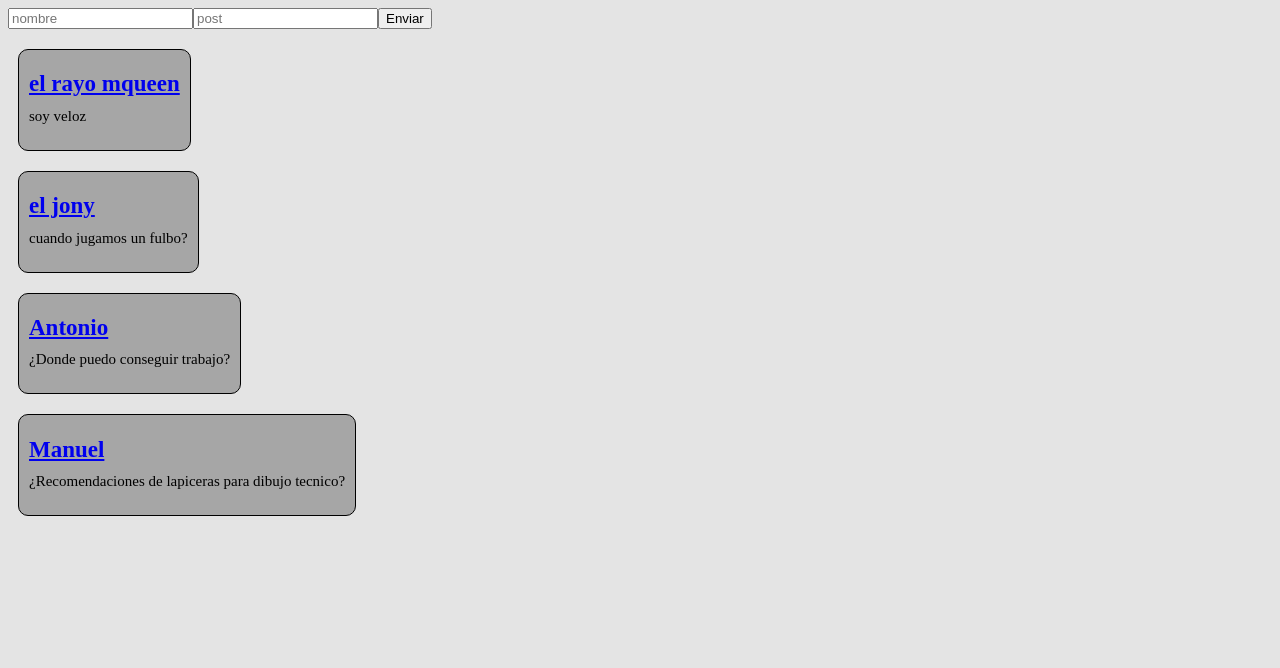
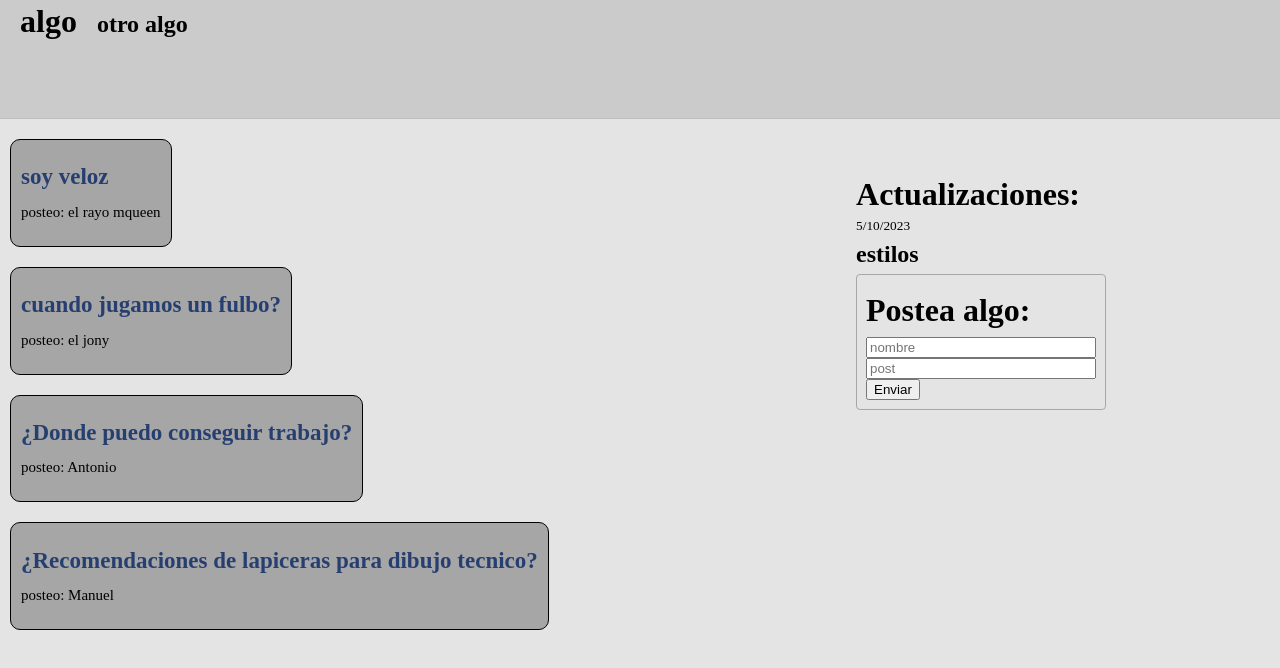
Before and after one commit to skinnyleonard/Blog_Grupal, a React (Vite) app: page / in a window 1280 px wide. Shown: the top 668 px of the page. Built offline with nearby package versions, Linux system fonts and the light colour scheme.

Commit message:
Add files via upload

```diff
--- a/src/App.css
+++ b/src/App.css
@@ -1,4 +1,7 @@
 body{
+    box-sizing: 0;
+    padding: 0;
+    margin: 0;
     background: rgb(228, 228, 228);
 }
 .postContenedor{
@@ -9,14 +12,49 @@ body{
     display: table;
     border-radius: 10px;
     font-size: 15px;
+    border: 1px solid black;
+    max-width: 550px;
+    overflow-wrap: break-word;
+}
+.postContenedor h1, a{
+    font-size: 23px;
+    line-height: 23px;
+    text-decoration: none;
+    color:  #273f70;
     cursor: pointer;
-    border: 1px solid black;
-}
-.postContenedor h1{
-    font-size: 23px;
-    line-height: 17px;
 }
 .postContenedor:hover{
     transform: scale(1.05);
     transition: 0.1s;
 }
+.inputs{
+    position: absolute;
+    right: 200px;
+    top: 173px;
+}
+.comenterForm{
+    line-height: 10px;
+    position: absolute;
+    border: 1px solid #a7a7a7;
+    border-radius: 4px;
+    padding: 9px;
+}
+.inputs input{
+    box-sizing:border-box;
+    width: 230px;
+    height: auto;
+}
+.contenedorPosts{
+    top: 10px;
+}
+.header{
+    width: 100%;
+    height: 118px;
+    background: #cbcbcb;
+    border-bottom: 1px solid #bebebe;
+}
+.header h1, .header h2{
+    line-height: 0;
+    display: inline-block;
+    margin-left: 20px;
+}
--- a/src/App.jsx
+++ b/src/App.jsx
@@ -2,6 +2,7 @@ import { useEffect, useState } from "react";
 import "./App.css";
 import { Comenter }from './components/Comenter'
 import { Link } from "react-router-dom";
+import  Header  from './components/Header'
 
 function App() {
 
@@ -36,15 +37,16 @@ function App() {
   }, [ posts ])
 
   return(
-    <div>
+    <div className="contenedorPosts">
+      <Header />
       <Comenter createNewPost={createNewPost}/>
       {posts.map(post => (
         <div className="postContenedor">
-          <Link to={post.user}><h1>{post.user}</h1></Link>
-          <p>{post.post}</p>
+          <Link to={post.user}><h1>{post.post}</h1></Link>
+          <p>posteo: {post.user}</p>
         </div>
       ))}
     </div>
   )
 }
-export default App;
+export default App
--- /dev/null
+++ b/src/components/Comentador.jsx
@@ -0,0 +1,33 @@
+import { useState } from "react";
+
+function Comentador(props) {
+  const [newComment, setNewComment] = useState("");
+  const [newName, setNewName] = useState("");
+
+  function handleSubmit(e) {
+    e.preventDefault();
+    props.createNewComment(newName, newComment)
+    localStorage.setItem("thenames", newName);
+    localStorage.setItem("thecomments", newComment);
+    setNewName("");
+    setNewComment("");
+  }
+  return (
+    <form onSubmit={handleSubmit}>
+      <input
+        type="text"
+        placeholder="nombre"
+        value={newName}
+        onChange={(e) => setNewName(e.target.value)}
+      />
+      <input
+        type="text"
+        placeholder="comenta, sin miedo"
+        value={newComment}
+        onChange={(e) => setNewComment(e.target.value)}
+      />
+      <button>Enviar</button>
+    </form>
+  );
+}
+export default Comentador;
--- /dev/null
+++ b/src/components/Comentarios.jsx
@@ -0,0 +1,44 @@
+import { useEffect, useState } from 'react'
+import Comentador from './Comentador'
+
+function Comentarios() {
+
+    const [ comments, setComments ] = useState([
+        {thename: 'pablito', comment:'me gusta si dale'},
+    ])
+
+    function createNewComment(newName, newComment){
+        setComments([...comments, {thename: newName, comment: newComment}])
+    }
+    useEffect(()=> {
+        let data = localStorage.getItem('thenames')
+        if (data){
+            setComments(JSON.parse(data))
+        }
+    }, [])
+    useEffect(()=> {
+        let data = localStorage.getItem('thecomments')
+        if (data){
+            setComments(JSON.parse(data))
+        }
+    }, [])
+    useEffect(()=> {
+        localStorage.setItem('thenames', JSON.stringify(comments))
+    }, [ comments ])
+    useEffect(()=> {
+        localStorage.setItem('thecomments', JSON.stringify(comments))
+    }, [ comments ])
+    return (
+        <div>
+        <Comentador createNewComment={createNewComment}/>
+            {comments.map(coment => (
+            <div>
+                <h2>{coment.thename}</h2>
+                <h3>{coment.comment}</h3>
+            </div>
+
+            ))}
+        </div>
+    )
+}
+export default Comentarios
--- a/src/components/Comenter.jsx
+++ b/src/components/Comenter.jsx
@@ -1,4 +1,5 @@
 import { useState } from "react";
+import "../App.css";
 export function Comenter(props) {
   const [newUser, setNewUser] = useState("");
   const [newPost, setNewPost] = useState("");
@@ -13,8 +14,14 @@ export function Comenter(props) {
   }
 
   return (
-    <div>
-      <form onSubmit={handleSubmit}>
+    <div className="inputs">
+      <div>
+        <h1 style={{lineHeight:'0'}}>Actualizaciones:</h1>
+        <small>5/10/2023</small>
+        <h2 style={{lineHeight:'0'}}>estilos</h2>
+      </div>
+      <form onSubmit={handleSubmit} className="comenterForm">
+        <h1>Postea algo:</h1>
         <input
           type="text"
           placeholder="nombre"
--- /dev/null
+++ b/src/components/Header.jsx
@@ -0,0 +1,9 @@
+function Header(){
+    return(
+        <div className="header">
+            <h1>algo</h1>
+            <h2>otro algo</h2>
+        </div>
+    )
+}
+export default Header
--- /dev/null
+++ b/src/components/hola.html
@@ -0,0 +1,61 @@
+<!DOCTYPE html>
+<html>
+<head>
+  <title>Wireframe</title>
+  <style>
+    body {
+      margin: 0;
+      padding: 0;
+      font-family: Arial, sans-serif;
+    }
+
+    header {
+      background-color: #333;
+      color: #fff;
+      padding: 20px;
+      text-align: center;
+    }
+
+    main {
+      display: flex;
+      justify-content: space-between;
+      align-items: flex-start;
+      padding: 20px;
+    }
+
+    .sidebar {
+      width: 200px;
+      background-color: #f1f1f1;
+      padding: 20px;
+    }
+
+    .content {
+      flex-grow: 1;
+      background-color: #fff;
+      padding: 20px;
+    }
+  </style>
+</head>
+<body>
+  <header>
+    <h1>Encabezado de la página</h1>
+  </header>
+
+  <main>
+    <div class="sidebar">
+      <h2>Barra lateral izquierda</h2>
+      <p>Contenido de la barra lateral izquierda</p>
+    </div>
+
+    <div class="content">
+      <h2>Área de contenido</h2>
+      <p>Contenido principal de la página</p>
+    </div>
+
+    <div class="sidebar">
+      <h2>Barra lateral derecha</h2>
+      <p>Contenido de la barra lateral derecha</p>
+    </div>
+  </main>
+</body>
+</html>
--- a/src/main.jsx
+++ b/src/main.jsx
@@ -1,20 +1,18 @@
 import React from 'react'
 import ReactDOM from 'react-dom/client'
 import App from './App.jsx'
+import Comentarios from './components/Comentarios.jsx'
 import './index.css'
-import { createBrowserRouter, Router, RouterProvider } from 'react-router-dom'
-
-
-const routes = [
-    {
-        path: '/',
-        element: <App />,
-    }
-];
-
-
-const router = createBrowserRouter(routes)
-
+import {
+    BrowserRouter,
+    Routes,
+    Route
+  } from 'react-router-dom';
 ReactDOM.createRoot(document.getElementById('root')).render(
-    <RouterProvider router={router}/>
+        <BrowserRouter>
+        <Routes>
+            <Route exact path='/' element={<App />} />
+            <Route path='/:name' element={<Comentarios />} />
+        </Routes>
+        </BrowserRouter>
 )
```
Also changed, not shown: src/components/Principal.jsx (added, +8 -0 lines).
